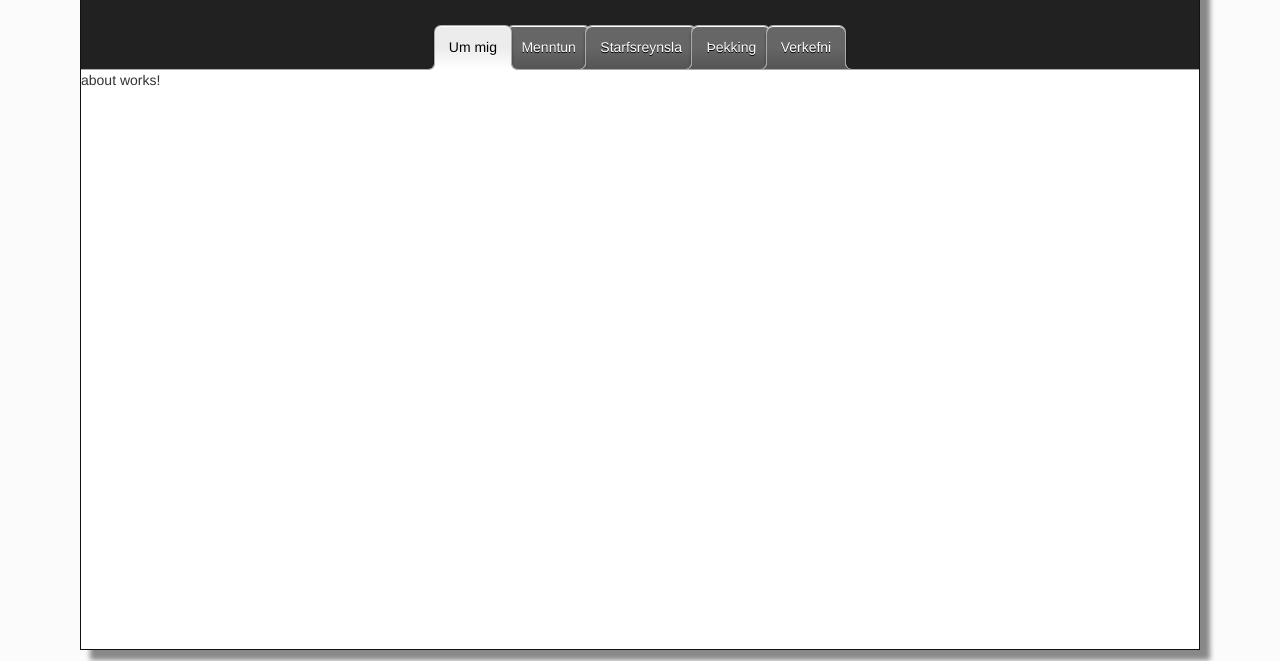
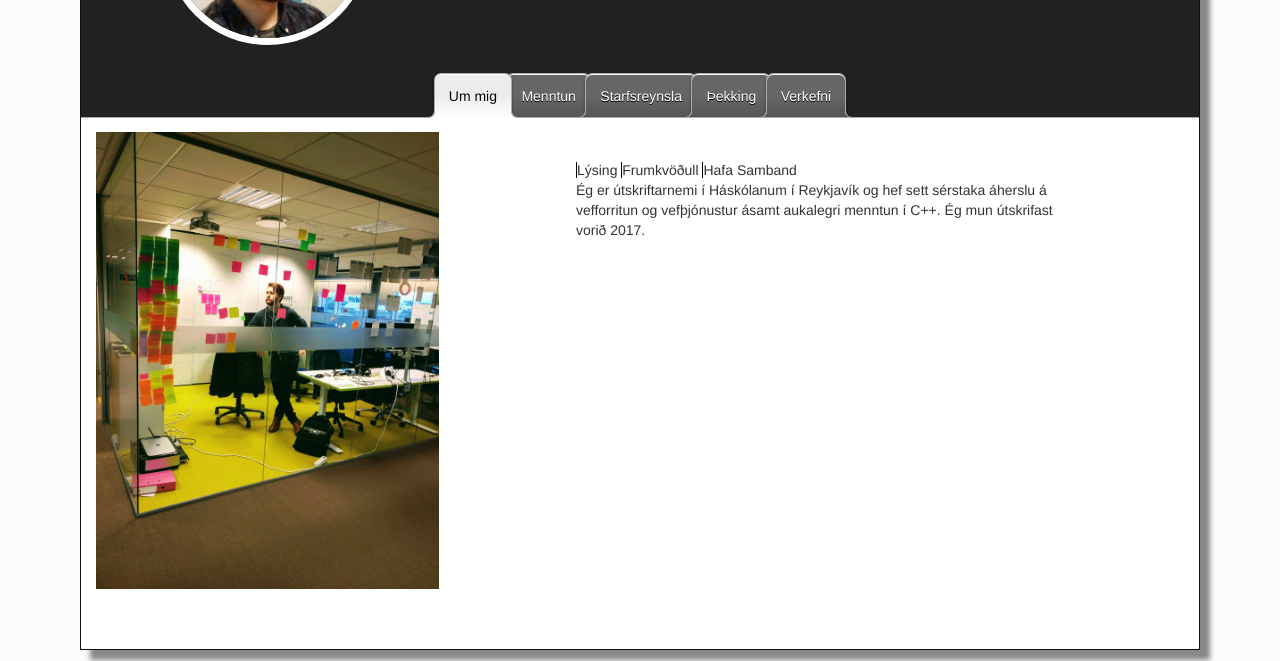
Before and after one commit to thoddi/CV, an Angular app: page /about in a window 1280 px wide. Before the commit this address led to /cv/about. Shown: the part 218-879 px from the top of the page. Built offline with nearby package versions, Linux system fonts and the light colour scheme.

Commit message:
about on the way

```diff
--- a/src/app/about/about.component.css
+++ b/src/app/about/about.component.css
@@ -0,0 +1,12 @@
+.content{
+  width: 70%;
+  margin: 3em auto;
+}
+img{
+  display: block;
+  width: 100%;
+  margin: 1em auto;
+}
+.nav span{
+  border-left: 1px black solid;
+}
--- a/src/app/about/about.component.html
+++ b/src/app/about/about.component.html
@@ -1,3 +1,23 @@
-<p>
-  about works!
-</p>
+<div>
+  <span class="col-lg-4 col-md-4 col-sm-4 col-xs-12">
+    <img src="./assets/cover_photo.jpg" alt="image"/>
+  </span>
+  <span class="col-lg-8 col-md-8 col-sm-8 col-xs-12">
+    <div class="content">
+      <div class="nav">
+        <span id="description">
+          Lýsing
+        </span>
+        <span id="entrepreneur">
+          Frumkvöðull
+        </span>
+        <span id="contact last">
+          Hafa Samband
+        </span>
+      </div>
+      <div class="text">
+        Ég er útskriftarnemi í Háskólanum í Reykjavík og hef sett sérstaka áherslu á vefforritun og vefþjónustur ásamt aukalegri menntun í C++. Ég mun útskrifast vorið 2017.
+      </div>
+    </div>
+  </span>
+</div>
--- a/src/app/header/header.component.html
+++ b/src/app/header/header.component.html
@@ -1,5 +1,5 @@
 <div class="header">
-  <div name="image_div" class="col-lg-4 col-md-4 col-sm-4 col-xs-12">
+  <div class="col-lg-4 col-md-4 col-sm-4 col-xs-12">
     <img src="./assets/passpic.png"/>
   </div>
   <div class="header_text col-lg-8 col-md-8 col-sm-8 col-xs-12">
--- a/src/app/nav/nav.component.html
+++ b/src/app/nav/nav.component.html
@@ -10,11 +10,5 @@
         [routerLink]="['/knowledge']">Þekking</li>
     <li id="projects" (click)="onClick('projects')"
         [routerLink]="['/projects']">Verkefni</li>
-
-    <!--<li id="about" class="selected"(click)="onClick('about')">Um mig</li>
-    <li id="education" (click)="onClick('education')">Menntun</li>
-    <li id="experience" (click)="onClick('experience')">Starfsreynsla</li>
-    <li id="knowledge" (click)="onClick('knowledge')">Þekking</li>
-    <li id="projects" (click)="onClick('projects')">Verkefni</li>-->
   </ul>
 </nav>
--- a/src/index.html
+++ b/src/index.html
@@ -3,7 +3,7 @@
   <head>
     <meta charset="utf-8">
     <title>CV</title>
-    <base href="/cv/">
+    <base href="/">
 
     <meta name="viewport" content="width=device-width, initial-scale=1">
     <link rel="icon" type="image/x-icon" href="favicon.ico">
```
Also changed, not shown: src/assets/cover_photo.jpg (added), 6 other files (tests, documents, lock files or other folders).
